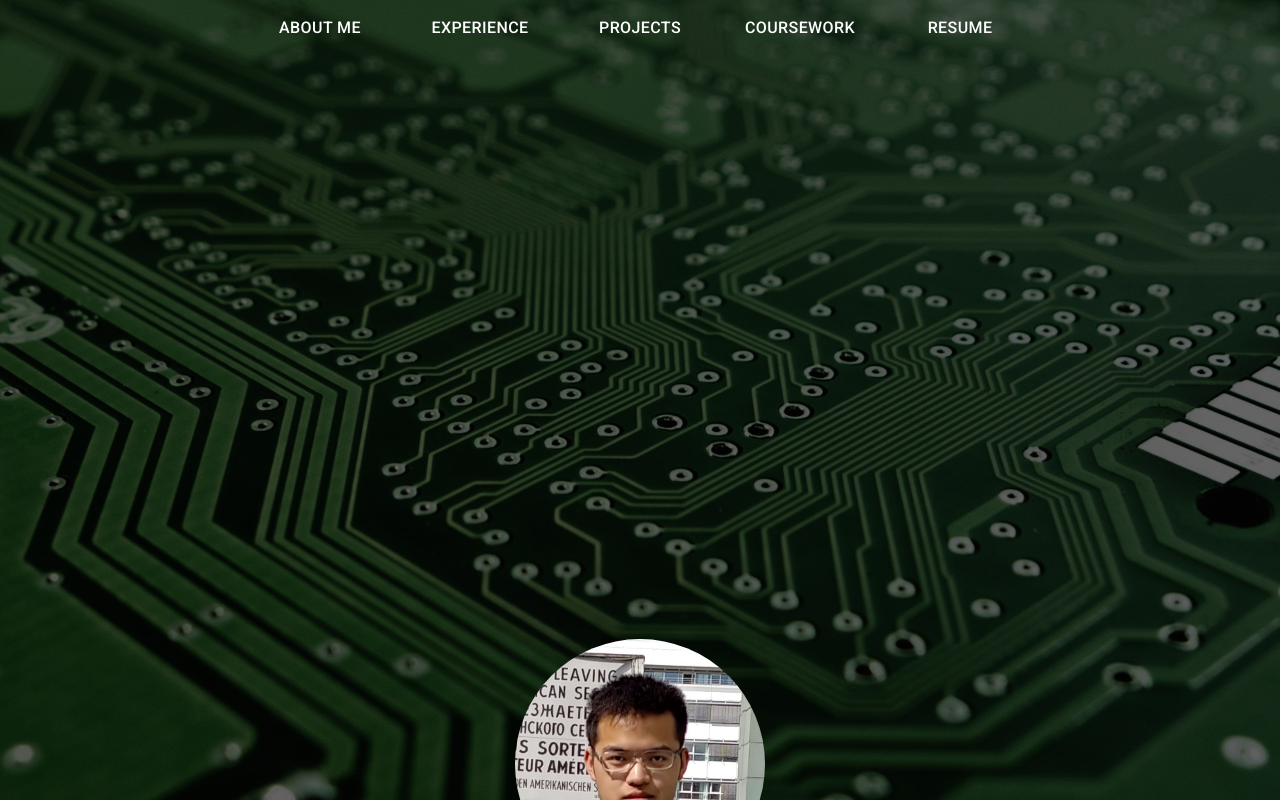
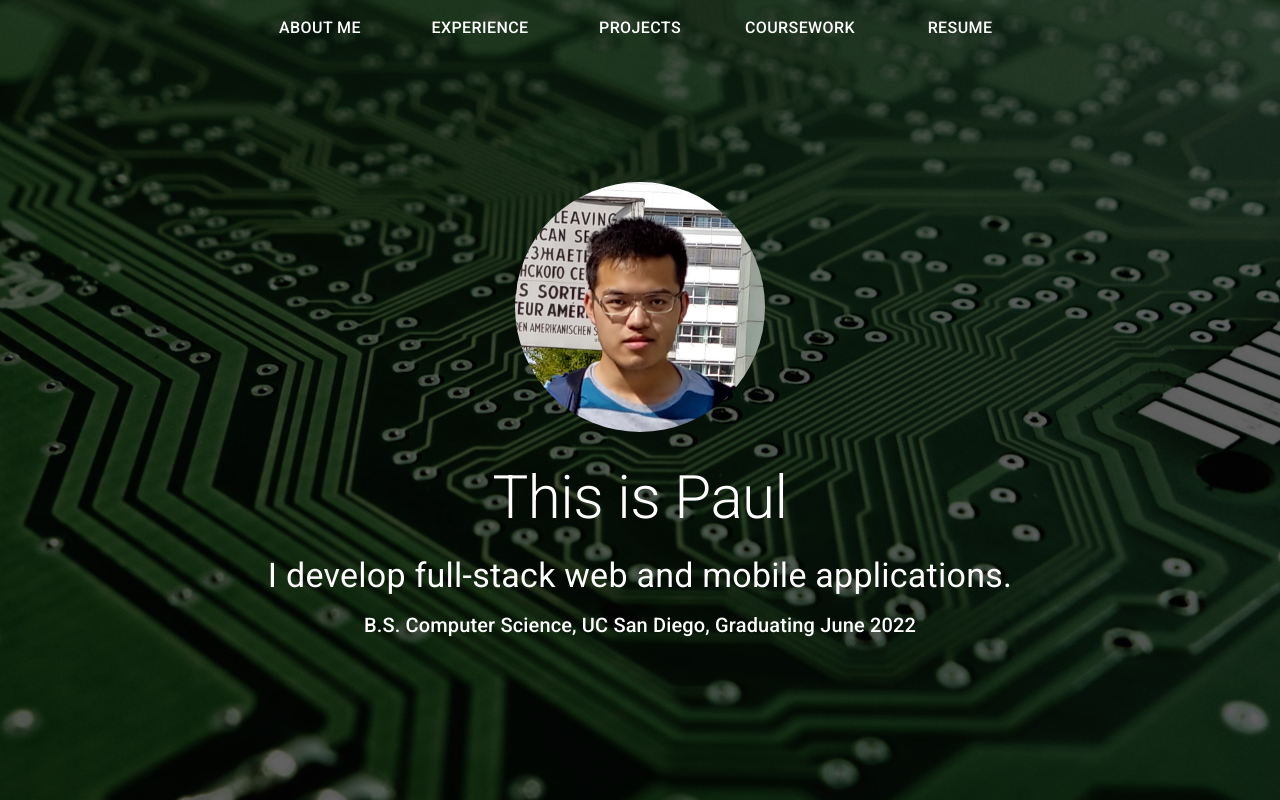
Before and after one commit to paulpan05/portfolio-website, a React (Create React App) app: page / in a window 1280 px wide. Shown: the top 800 px of the page. Built offline with nearby package versions, Linux system fonts and the light colour scheme.

Commit message:
Added my intro text

```diff
--- a/src/components/AboutMe.tsx
+++ b/src/components/AboutMe.tsx
@@ -10,10 +10,10 @@ const useStyles = makeStyles(
     avatar: {
       width: 250,
       height: 250,
-      margin: 20
+      margin: 30
     },
     grid: {
-      height: '200vh',
+      height: '100vh',
       minHeight: '500px',
       verticalAlign: 'middle'
     },
@@ -24,7 +24,7 @@ const useStyles = makeStyles(
 );
 
 type AboutMeProps = {
-  profileRef: React.RefObject<any>
+  profileRef: React.RefObject<HTMLDivElement>
 }
 
 const AboutMe: React.FC<AboutMeProps> = (props) => {
@@ -38,9 +38,15 @@ const AboutMe: React.FC<AboutMeProps> = (props) => {
       className={classes.grid}
     >
       <Avatar alt="Remy Sharp" src={profile} className={classes.avatar} ref={props.profileRef} />
-      <Typography variant="h2" className={classes.headerText}>
+      <Typography variant="h2" className={classes.headerText} gutterBottom>
         This is Paul
-        </Typography>
+      </Typography>
+      <Typography variant="h4" className={classes.headerText} gutterBottom>
+        I develop full-stack web and mobile applications.
+      </Typography>
+      <Typography variant="h6" className={classes.headerText} gutterBottom>
+        B.S. Computer Science, UC San Diego, Graduating June 2022
+      </Typography>
     </Grid>
   );
 }
```
